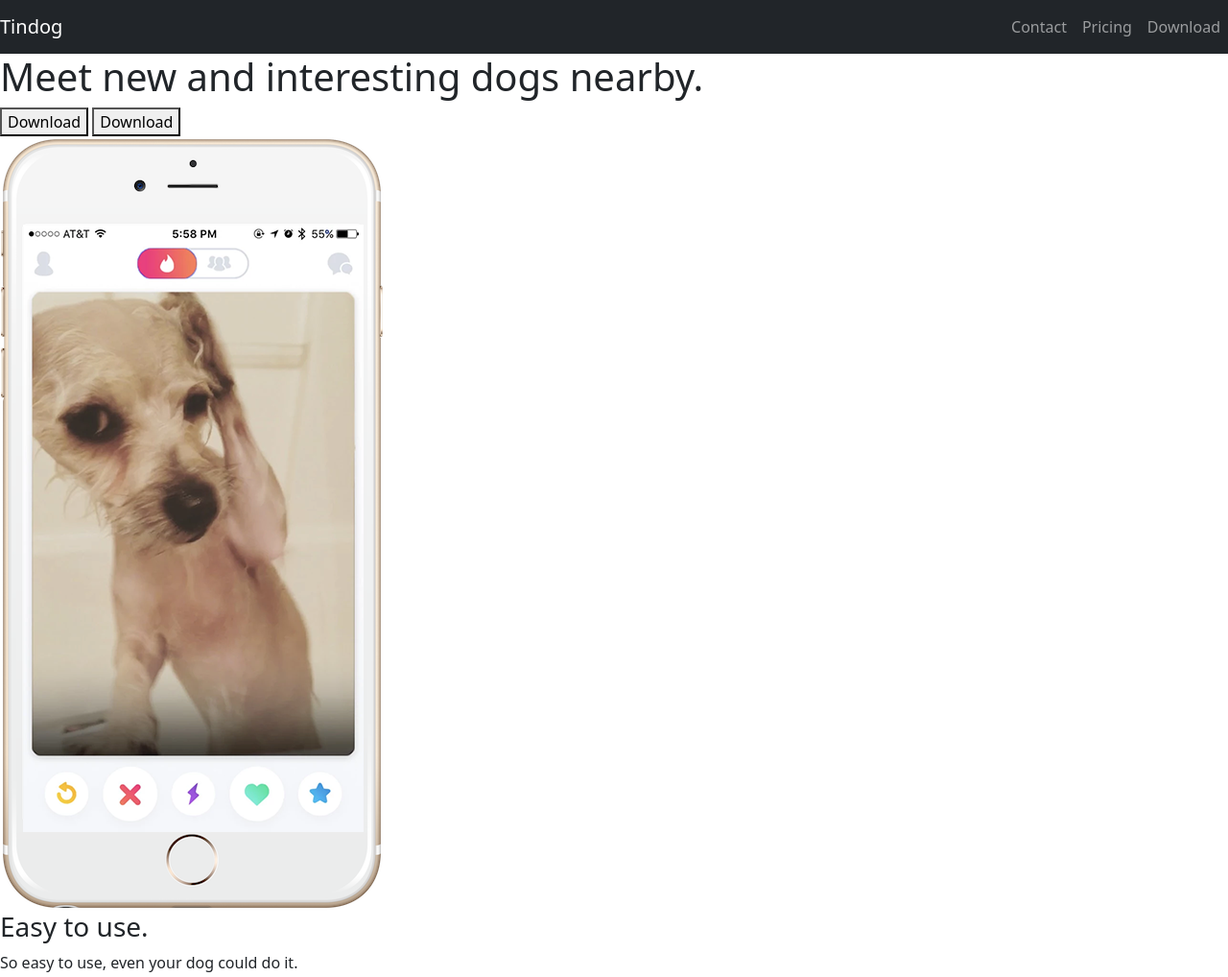
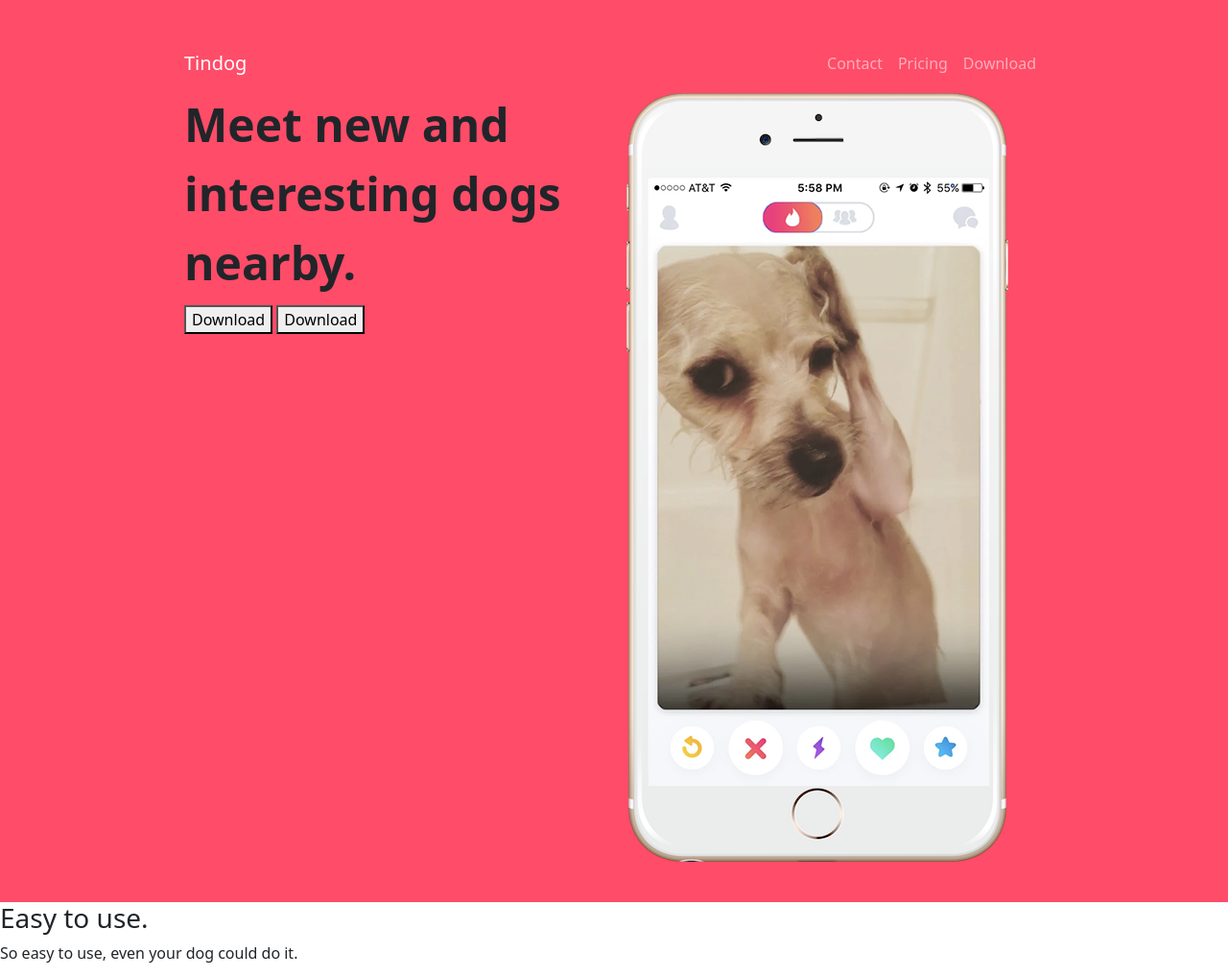
Before and after one commit to ianCoops/tindog, a plain HTML site: page index.html in a window 1280 px wide. Shown: the top 1018 px of the page at 96% size. Drawn offline with nearby package versions, Linux system fonts and the light colour scheme.

Commit message:
Styling fonts and adding columns and rows

```diff
--- a/css/styles.css
+++ b/css/styles.css
@@ -0,0 +1,14 @@
+#title {
+    background-color: #ff4c68;
+}
+
+h1 {
+    font-family: 'Montserrat-black' sans-serif;
+    font-weight: 900;
+    font-size: 3rem;
+    line-height: 1.5;
+}
+
+.container-fluid {
+    padding: 3% 15%;
+}
--- a/index.html
+++ b/index.html
@@ -4,16 +4,19 @@
 <head>
   <meta charset="utf-8">
   <title>TinDog</title>
+  <link href="https://cdn.jsdelivr.net/npm/bootstrap@5.3.0-alpha1/dist/css/bootstrap.min.css" rel="stylesheet" integrity="sha384-GLhlTQ8iRABdZLl6O3oVMWSktQOp6b7In1Zl3/Jr59b6EGGoI1aFkw7cmDA6j6gD" crossorigin="anonymous">
   <link rel="stylesheet" href="css/styles.css">
-  <link href="https://cdn.jsdelivr.net/npm/bootstrap@5.3.0-alpha1/dist/css/bootstrap.min.css" rel="stylesheet" integrity="sha384-GLhlTQ8iRABdZLl6O3oVMWSktQOp6b7In1Zl3/Jr59b6EGGoI1aFkw7cmDA6j6gD" crossorigin="anonymous">
+  <link rel="preconnect" href="https://fonts.googleapis.com">
+  <link rel="preconnect" href="https://fonts.gstatic.com" crossorigin>
+  <link href="https://fonts.googleapis.com/css2?family=Montserrat:wght@900&family=Ubuntu&display=swap" rel="stylesheet">
 </head>
 
 <body>
 
 <section id="title">
-
+  <div class="container-fluid">
     <!-- Nav Bar -->
-    <nav class="navbar bg-dark navbar-expand-lg navbar-dark">
+    <nav class="navbar navbar-expand-lg navbar-dark">
       <a class="navbar-brand" href="">Tindog</a>
        <button class="navbar-toggler" type="button" data-toggle="collapse" data-target="#navbarSupportedContent" aria-controls="navbarSupportedContent" aria-expanded="false" aria-label="Toggle navigation">
         <span class="navbar-toggler-icon"></span>
@@ -36,16 +39,18 @@
 
 
     <!-- Title -->
-
-    <div>
+    <div class="row">
+      <div class="col-lg-6">
         <h1>Meet new and interesting dogs nearby.</h1>
         <button type="button">Download</button>
         <button type="button">Download</button>
       </div>
-    <div>
+      <div class="col-lg-6">
         <img src="images/iphone6.png" alt="iphone-mockup">
       </div>
+    </div>
 
+  </div>
 </section>
 
 
```
Lines whose indentation alone changed are shown as unchanged.
